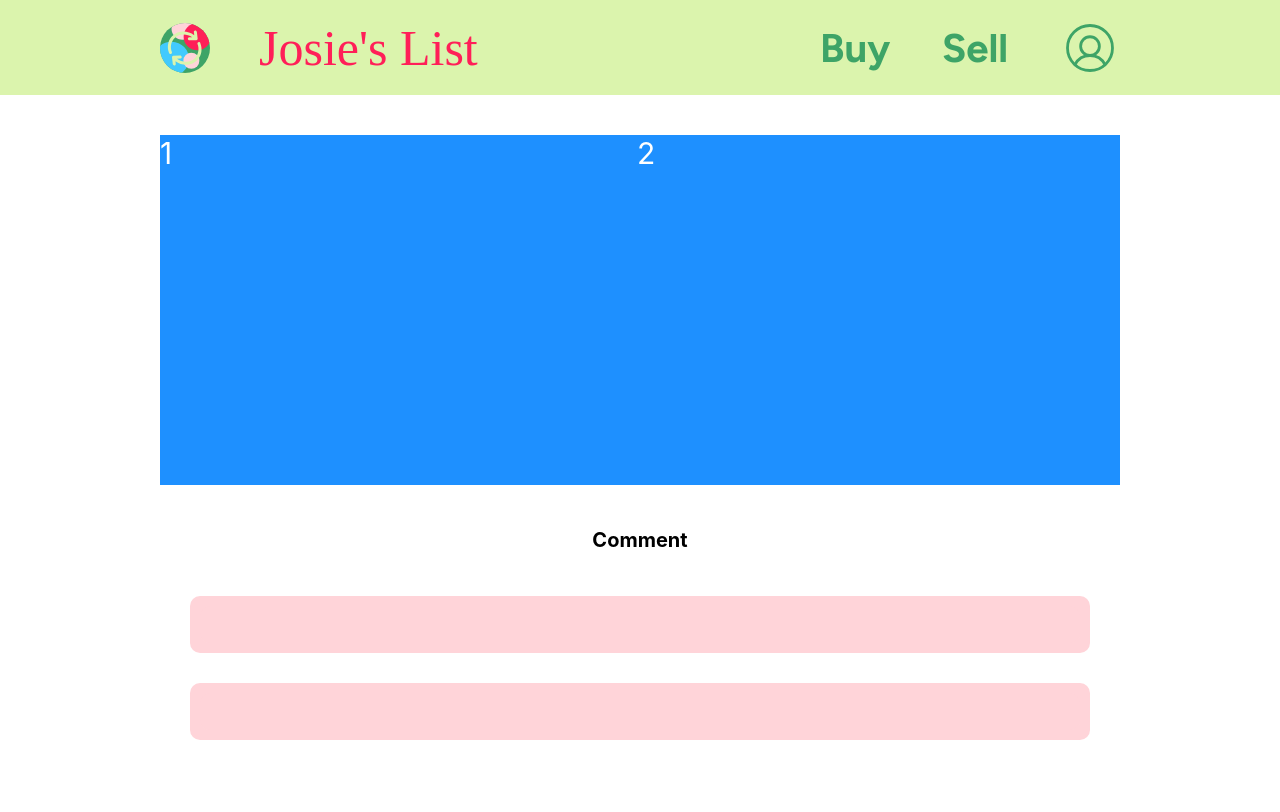
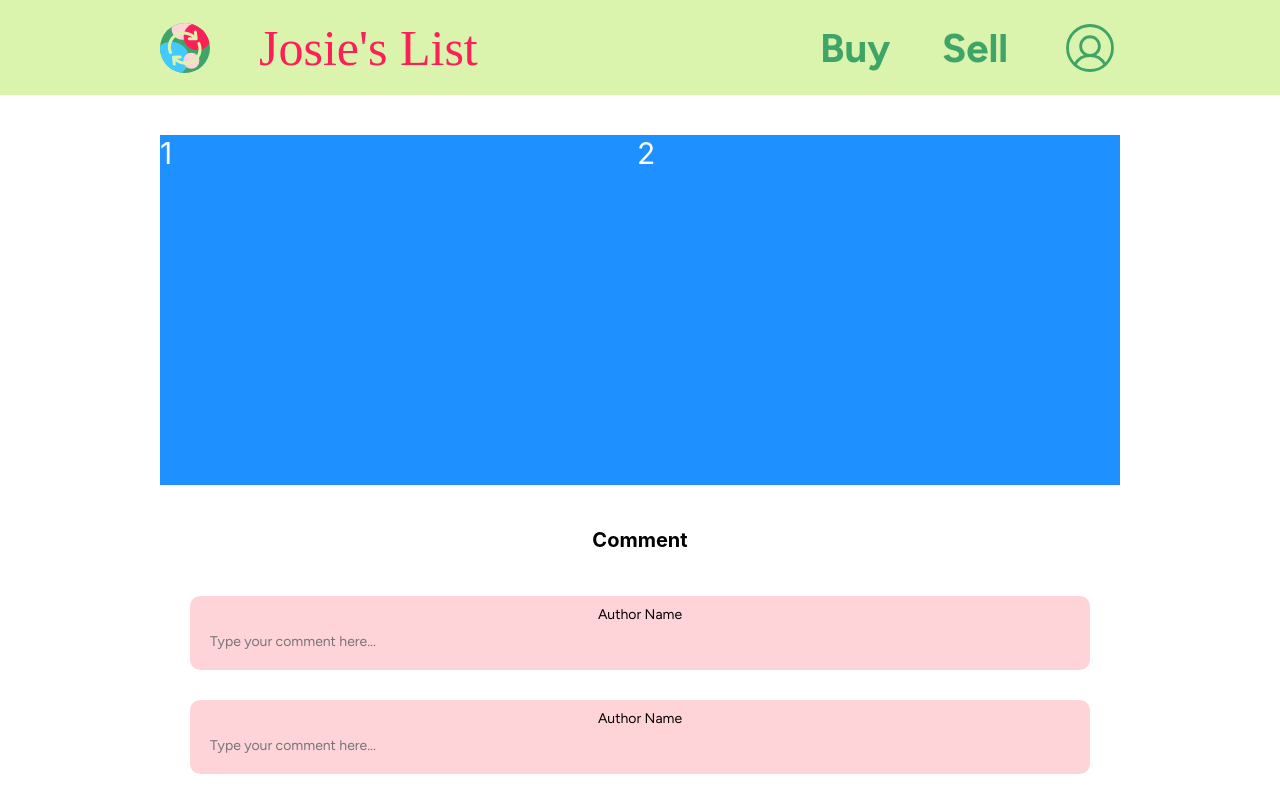
Before and after one commit to Nikita2662/josies-list, a React (Create React App) app in the folder front-end/: page / in a window 1280 px wide. Shown: the top 812 px of the page. Built offline with nearby package versions, Linux system fonts and the light colour scheme; a web font is replaced by a local one.

Commit message:
Potential textbox for comment set

```diff
--- a/front-end/src/components/Comments.css
+++ b/front-end/src/components/Comments.css
@@ -8,7 +8,6 @@
     font-size: 10px;
     flex-direction: column;
 
-
 }
 
 
@@ -17,7 +16,7 @@
     flex-direction: column;
     margin: 10px 0;
     font-family: Figtree;
-    font-size: 14px;
+    font-size: 24px;
     font-weight: 700;
     display: flex;
     position: relative;
--- a/front-end/src/components/Comments.js
+++ b/front-end/src/components/Comments.js
@@ -7,8 +7,10 @@ const Comment= ({ productId }) => {
     return(
     <div className='flexComment'>
    <div> <h1>Comment</h1></div>
-    <div> <TextBox className="text-box"/></div>
-    <div> <TextBox className="text-box"/></div>
+    <div> <TextBox  label="Author Name"
+        placeholder="Type your comment here..."  className="text-box"/></div>
+    <div> <TextBox  label="Author Name"
+        placeholder="Type your comment here..."  className="text-box"/></div>
 
     </div>);
 }
--- a/front-end/src/screens/Listings.js
+++ b/front-end/src/screens/Listings.js
@@ -18,7 +18,7 @@ function Listings({className="listed-photo" , src , itemName , price, descriptio
     </div>
     </div>
 
-    <Comment/>
+    <Comment />
     </SafeArea>
     </div>
     );
```
